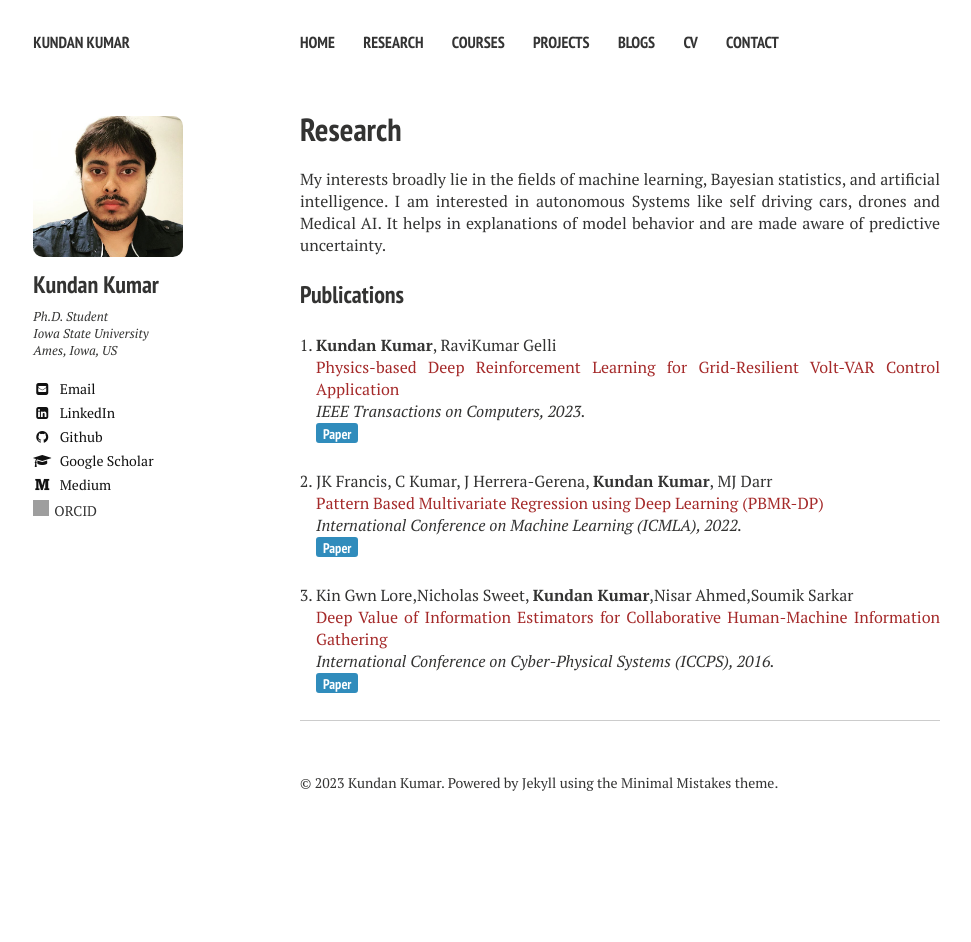
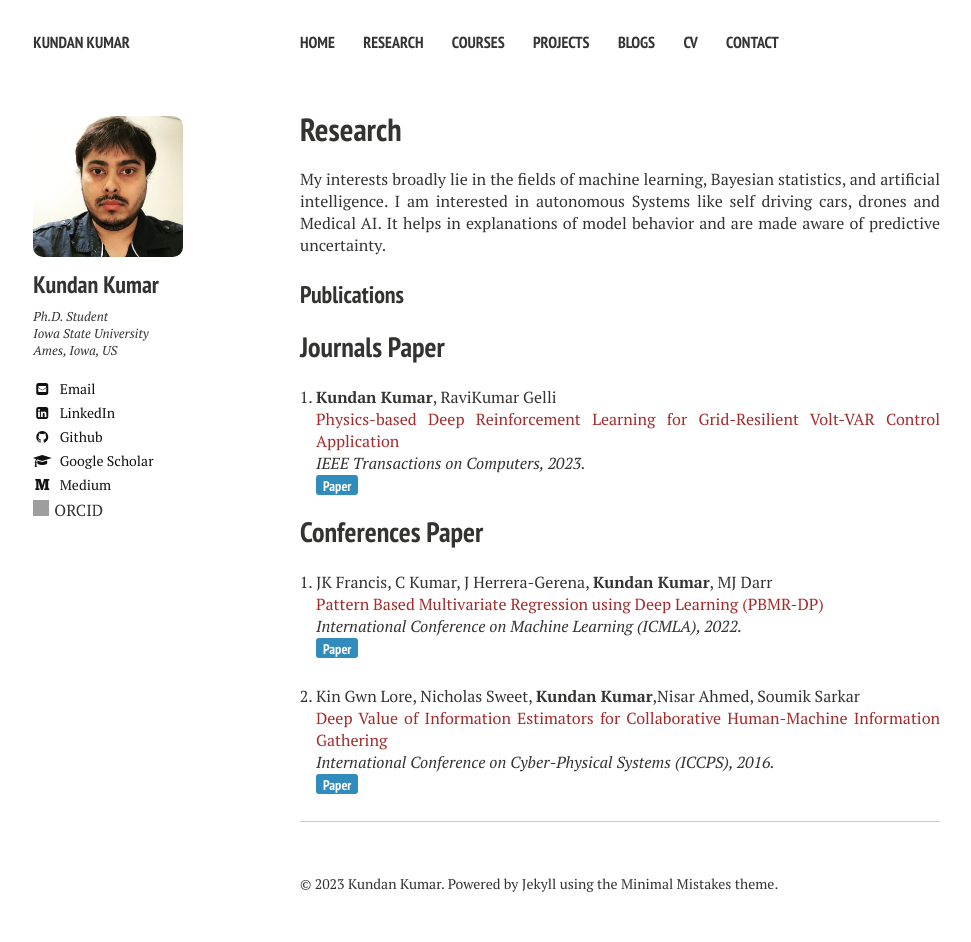
Before and after one commit to kundan7kumar/kundan7kumar.github.io, a Jekyll site: the page built from research/index.md, in a window 1280 px wide. Shown: the whole page, without its empty margins (20-991 px from the left). Built offline with Jekyll 4.4.1, drawn with Linux system fonts in a browser that asks for light colours; nearby versions of some CDN libraries; before the commit the page ends 900 px from its top, so only the background shows below that; grey boxes are pictures that could not be loaded.

Commit message:
update!!!

```diff
--- a/_includes/_author-bio.html
+++ b/_includes/_author-bio.html
@@ -38,6 +38,6 @@
   {% if author.googlescholar %}<a href="{{ author.googlescholar }}" class="author-social" target="_blank"><i class="fa fa-fw fa-graduation-cap"></i> Google Scholar</a>{% endif %}
   {% if author.medium %}<a href="{{ author.medium }}" class="author-social" target="_blank"><i class="fa fa-fw fa-medium"></i> Medium</a>{% endif %}
   <!-- {% if author.orcid %}<a href="{{ author.orcid }}"><i class="ai ai-orcid ai-fw" aria-hidden="true" style="padding-right: 1.5em;"></i>ORCID</a>{% endif %} -->
-  {% if author.orcid %}<a href="https://orcid.org/{{ author.orcid }}" target="_blank"><img src="https://orcid.org/sites/default/files/images/orcid_16x16.png" alt="ORCID icon" style="height: 16px; width: 16px; margin-right: 5px;"><span style="font-size: 14px;">ORCID</span></a>{% endif %}
+  {% if author.orcid %}<a href="https://orcid.org/{{ author.orcid }}" target="_blank"><img src="https://orcid.org/sites/default/files/images/orcid_16x16.png" alt="ORCID icon" style="height: 16px; width: 16px; margin-right: 5px;"><span style="font-size: 16px;">ORCID</span></a>{% endif %}
 
 </div>
--- a/research/index.md
+++ b/research/index.md
@@ -11,17 +11,21 @@ I am interested in autonomous Systems like self driving cars, drones and Medical
 
 ### Publications
 
+## Journals Paper
+
 1. **Kundan Kumar**, RaviKumar Gelli
 [Physics-based Deep Reinforcement Learning for Grid-Resilient Volt-VAR Control Application]()
 *IEEE Transactions on Computers, 2023.*
 [<button type="button" class="btn btn-info">Paper</button>]()
 
-2. JK Francis, C Kumar, J Herrera-Gerena, **Kundan Kumar**, MJ Darr
+## Conferences Paper
+
+1. JK Francis, C Kumar, J Herrera-Gerena, **Kundan Kumar**, MJ Darr
 [Pattern Based Multivariate Regression using Deep Learning (PBMR-DP)]()
 *International Conference on Machine Learning (ICMLA), 2022.*
 [<button type="button" class="btn btn-info">Paper</button>](https://arxiv.org/abs/2202.13541)
 
-3. Kin Gwn Lore,Nicholas Sweet, **Kundan Kumar**,Nisar Ahmed,Soumik Sarkar
+2. Kin Gwn Lore, Nicholas Sweet, **Kundan Kumar**,Nisar Ahmed, Soumik Sarkar
 [Deep Value of Information Estimators for Collaborative Human-Machine Information Gathering]()
 *International Conference on Cyber-Physical Systems (ICCPS), 2016.*
 [<button type="button" class="btn btn-info">Paper</button>](https://arxiv.org/abs/1512.07592)
```
